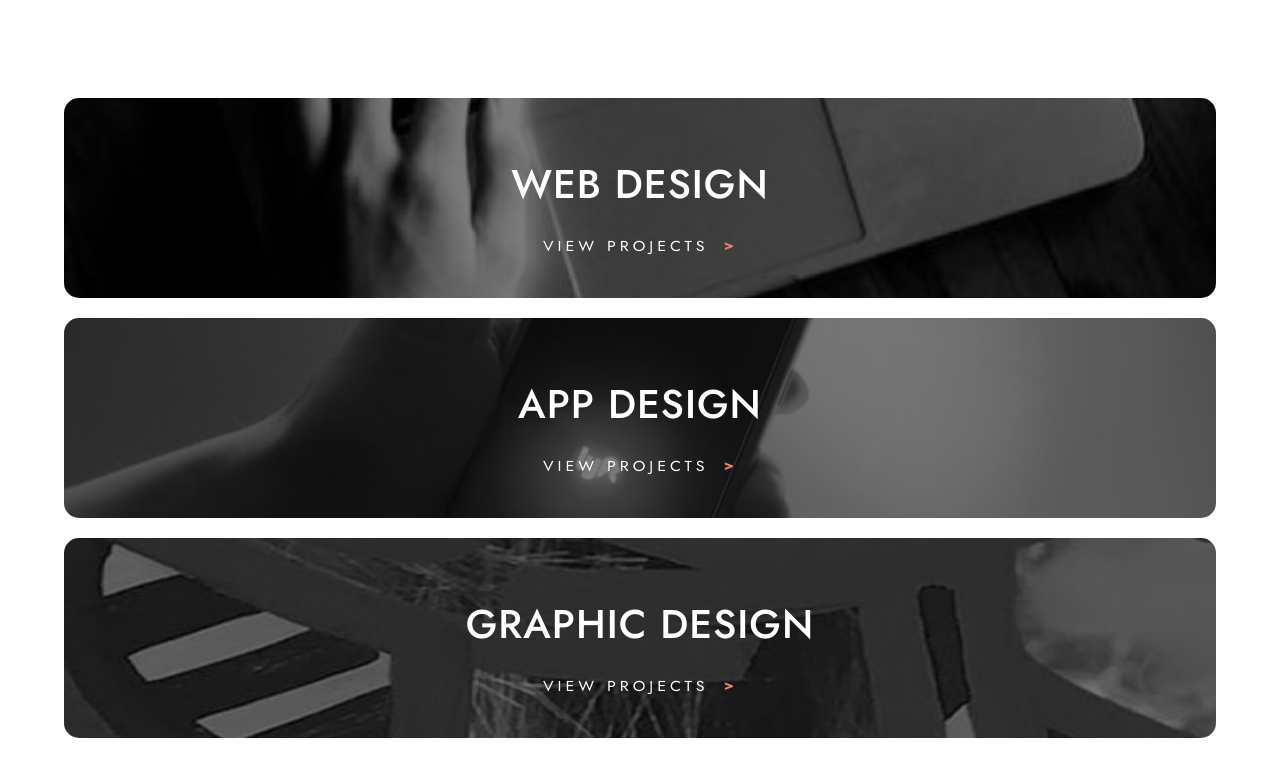
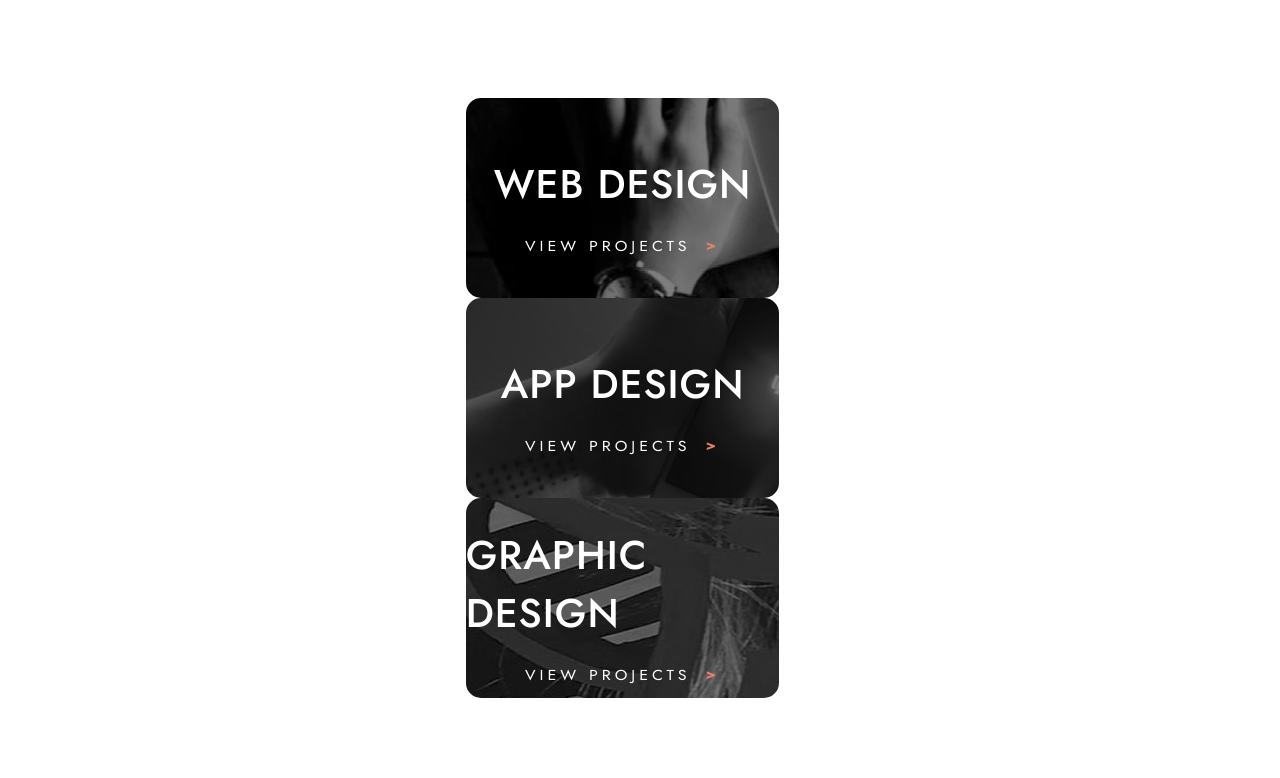
Before and after one commit to DeclanLacey/designo, an Angular app: page / in a window 1280 px wide. Shown: the part 982-1760 px from the top of the page. Built offline with nearby package versions, Linux system fonts and the light colour scheme.

Commit message:
responsive design

```diff
--- a/src/app/design-card/design-card.component.css
+++ b/src/app/design-card/design-card.component.css
@@ -1,11 +1,3 @@
-.design-cards-container {
-    display: flex;
-    flex-direction: column;
-    justify-content: center;
-    align-items: center;
-    gap: 20px;
-}
-
 .design-card-link {
     height: 250px;
     width: 90%;
@@ -75,9 +67,9 @@
 
 @media (min-width: 700px) {
 
-    .design-cards-container {
+    /* .design-cards-container {
         width: 100%;
-    }
+    } */
 
     .design-card-link {
         height: 200px;
--- a/src/app/design-card/design-card.component.html
+++ b/src/app/design-card/design-card.component.html
@@ -1,9 +1,10 @@
-<div class="design-cards-container">
+<div>
     <a routerLink="/web-design" routerLinkActive="active-link" class="design-card-link web-design">
         <h2 class="design-card-title">web design</h2>
         <p class="design-card-cta">view projects <strong class="arrow">></strong></p>
     </a>
-
+</div>
+<div>
     <a routerLink="/app-design" routerLinkActive="active-link" class="design-card-link app-design">
         <h2 class="design-card-title">app design</h2>
         <p class="design-card-cta">view projects <strong class="arrow">></strong></p>
--- a/src/app/header/header.component.css
+++ b/src/app/header/header.component.css
@@ -135,8 +135,9 @@
 
     .header {
         height: 140px;
-        padding-right: 40px;
-        padding-left: 40px;
+        padding: 0px;
+        width: 90%;
+        margin: 0 auto;
     }
 
     .burger-menu-container {
@@ -147,3 +148,11 @@
         display: none;
     }
 }
+
+@media (min-width: 1440px) {
+    .header {
+        width: 85%;
+        margin: 0 auto;
+        padding: 0px;
+    }
+}
--- a/src/app/home-page/home-page.component.css
+++ b/src/app/home-page/home-page.component.css
@@ -75,11 +75,99 @@
     margin-bottom: 0px;
 }
 
+.design-card-link {
+    height: 250px;
+    width: 90%;
+    display: flex;
+    justify-content: center;
+    align-items: center;
+    flex-direction: column;
+    text-decoration: none;
+    color: var(--white);
+    border-radius: 15px;
+}
+
+.web-design,
+.app-design,
+.graphic-design {
+    background-color: rgba(0, 0, 0, .5);
+    background-blend-mode: darken;
+    background-repeat: no-repeat;
+    background-size: cover;
+}
+
+.web-design {
+    background-image: url("/home/mobile/image-web-design.jpg");
+}
+
+.app-design {
+    background-image: url("/home/mobile/image-app-design.jpg");
+}
+
+.graphic-design {
+    background-image: url("/home/mobile/image-graphic-design.jpg");
+}
+
+.design-card-title {
+    font-size: 2.8rem;
+    text-decoration: none;
+    text-transform: uppercase;
+    font-weight: 500;
+    margin-bottom: 0px;
+    letter-spacing: 1px;
+}
+
+.design-card-cta {
+    font-size: 1.6rem;
+    letter-spacing: 4px;
+    text-transform: uppercase;
+    display: flex;
+    justify-content: center;
+    align-items: center;
+    font-weight: 400;
+    margin-top: 5px;
+    transform: scale(1, .9);
+}
+
+.arrow {
+    color: var(--peach);
+    display: flex;
+    justify-content: center;
+    align-items: center;
+    margin-left: 15px;
+    padding-bottom: 3px;
+}
+
+.active-link {
+    display: none
+}
+
 /* /////////////////// media query ////////////////// */
 
 
 
 @media (min-width: 700px) {
+
+    .design-card-link {
+        height: 200px;
+    }
+
+    .web-design {
+        background-image: url("/home/tablet/image-web-design.jpg");
+    }
+
+    .app-design {
+        background-image: url("/home/tablet/image-app-design.jpg");
+    }
+
+    .graphic-design {
+        background-image: url("/home/tablet/image-graphic-design.jpg");
+    }
+
+    .design-card-title {
+        font-size: 4rem;
+        margin-bottom: 15px;
+    }
 
     .home-page {
         display: flex;
@@ -107,7 +195,99 @@
         height: 390px;
     }
 
+    /* .home-page-design-links {
+        width: 100%;
+    } */
+}
+
+@media (min-width: 1440px) {
+    .home-page {
+        display: grid;
+        grid-template-areas:
+        "hero hero"
+        "design design"
+        "values values";
+        grid-template-columns: 50% 50%;
+        grid-template-rows: 640px 900px 450px;
+    }
+
+    .home-page-hero {
+       height: 640px;
+       grid-area: hero;
+       margin: 0 auto;
+       width: 85%;
+       justify-content: center;
+       align-items: flex-start;
+       padding-left: 120px;
+    }
+
+    .home-page-hero-link {
+        margin-bottom: 70px;
+    }
+
+    .home-page-hero-img-container {
+        position: absolute;
+        right: 0px;
+        bottom: 0px
+    }
+
+    .home-page-hero-img {
+        height: 630px;
+    }
+
+    .home-page-hero-title {
+        text-align: left;
+    }
+
+    .home-page-hero-text {
+        text-align: left;
+    }
+
     .home-page-design-links {
+        grid-area: design;
+        height: 100%;
+        width: 85%;
+        margin: 0 auto;
+        display: grid;
+        grid-template-areas:
+        "bigDesign smallDesign1"
+        "bigDesign smallDesign2";
+        padding-top: 130px;
+        padding-bottom: 0px;
+        align-items: center;
+    }
+
+    .home-page-values {
+        grid-area: values;
+    }
+
+    .web-design {
+        min-height: 100%;
         width: 100%;
+        background-image: url("/home/desktop/image-web-design-large.jpg");
     }
+
+    .graphic-design {
+        height: 47.5%;
+        background-image: url("/home/desktop/image-graphic-design.jpg");
+    }
+
+    .app-design {
+        height: 47.5%;
+        background-image: url("/home/desktop/image-app-design.jpg");
+    }
+
+    .design-card-container-1 {
+        height: 640px;
+    }
+
+    .design-card-container-2 {
+        height: 640px;
+        display: flex;
+        flex-direction: column;
+        align-items: center;
+        justify-content: space-between;
+    }
+
+
 }
--- a/src/app/home-page/home-page.component.html
+++ b/src/app/home-page/home-page.component.html
@@ -3,13 +3,31 @@
         <h1 class="home-page-hero-title">Award-winning custom designs and digital branding solutions</h1>
         <p class="home-page-hero-text">With over 10 years in the industry, we are experienced in creating fully responsive websites, app design, and engaging brand experiences. Find out more about our services.</p>
         <a routerLink="/about" class="home-page-hero-link"> Learn More </a>
-        <div class="home-page-hero-img-container">
-            <img class="home-page-hero-img" src="/home/desktop/image-hero-phone-trimmed.png" />
-        </div>
+        <picture class="home-page-hero-img-container">
+            <source media="(min-width: 1440px)" srcset="/home/desktop/image-hero-phone-desktop-trimmed.png">
+            <img class="home-page-hero-img"src="/home/desktop/image-hero-phone-trimmed.png" alt="" />
+        </picture>
+
     </section>
 
     <section class="home-page-design-links">
-        <app-design-card></app-design-card>
+        <div class="design-card-container-1">
+            <a routerLink="/web-design" routerLinkActive="active-link" class="design-card-link web-design">
+                <h2 class="design-card-title">web design</h2>
+                <p class="design-card-cta">view projects <strong class="arrow">></strong></p>
+            </a>
+        </div>
+        <div class="design-card-container-2">
+            <a routerLink="/app-design" routerLinkActive="active-link" class="design-card-link app-design">
+                <h2 class="design-card-title">app design</h2>
+                <p class="design-card-cta">view projects <strong class="arrow">></strong></p>
+            </a>
+
+            <a routerLink="/graphic-design" routerLinkActive="active-link" class="design-card-link graphic-design">
+                <h2 class="design-card-title">graphic design</h2>
+                <p class="design-card-cta">view projects <strong class="arrow">></strong></p>
+            </a>
+        </div>
     </section>
 
     <section class="home-page-values">
--- a/src/app/value-card/value-card.component.css
+++ b/src/app/value-card/value-card.component.css
@@ -62,3 +62,21 @@
         line-height: 25px;
     }
 }
+
+@media (min-width: 1440px) {
+    .value-cards-container {
+        display: flex;
+        justify-content: center;
+        align-items: center;
+        gap: 60px;
+        width: 85%;
+        margin: 0 auto;
+        padding: 0px;
+    }
+
+    .value-card {
+        flex-direction: column;
+        text-align: center;
+        max-width: 450px;
+    }
+}
```
Also changed, not shown: public/home/desktop/image-hero-phone-desktop-trimmed.png (added).
